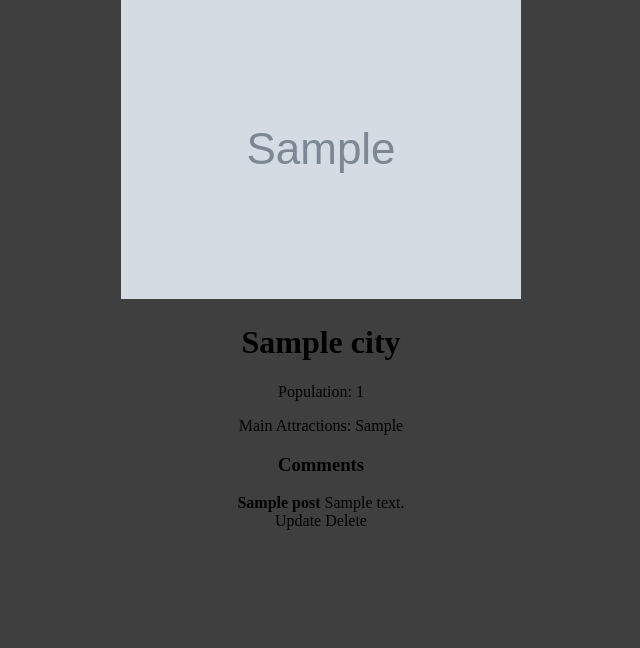
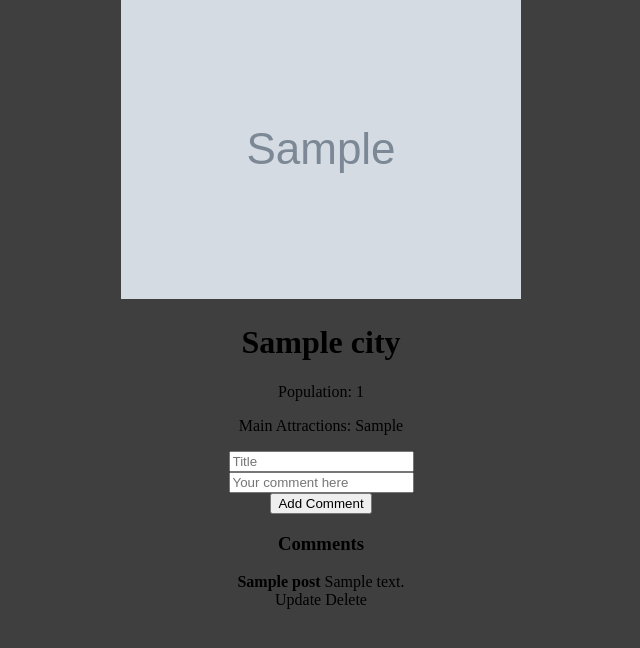
Before and after one commit to maxmcgrath1/Project_Wayfarer, a Django app: page /cities/1/ in a window 1280 px wide. Shown: the part 37-685 px from the top of the page, without its empty margins (319-959 px from the left). Run offline with Django 4.2, Linux system fonts and the light colour scheme; tables that the repository leaves empty hold one stand-in row (values such as "Sample post"); grey boxes marked "Sample" are stand-in pictures.

Commit message:
added form to submit comments

```diff
--- a/main_app/templates/city_detail.html
+++ b/main_app/templates/city_detail.html
@@ -11,6 +11,33 @@
     <p>Population: {{city.population}}</p>
     <p>Main Attractions: {{city.attractions}}</p>
 </div>
+<form class="mb-5" action="{% url 'post_create' city.pk %}" method="post">
+    {% csrf_token %}
+    <div class="field has-addons">
+        <div class="control">
+            <input
+                class="input"
+                type="text"
+                name="title"
+                placeholder="Title"
+                required
+            />
+        </div>
+        <div class="control">
+            <input
+                class="input"
+                type="text"
+                name="body"
+                placeholder="Your comment here"
+                min="1"
+                required
+            />
+        </div>
+        <div class="control">
+            <input class="button is-primary" type="submit" value="Add Comment" />
+        </div>
+    </div>
+</form>
 <div>
     <h3>Comments</h3>
     <div>
--- a/main_app/urls.py
+++ b/main_app/urls.py
@@ -9,6 +9,6 @@ urlpatterns = [
     path('cities/<int:pk>/', views.CityDetail.as_view(), name ="city_detail"),
     path('cities/<int:pk>/update', views.CityUpdate.as_view(), name ="city_update"),
     path('cities/<int:pk>/delete', views.CityDelete.as_view(), name ="city_delete"),
-    path('cities/<int:pk>/posts/new/', views.PostCreate.as_view(), name="song_create"),
+    path('cities/<int:pk>/posts/new/', views.PostCreate.as_view(), name="post_create"),
     path('accounts/signup/', views.Signup.as_view(), name="signup"),
 ]
```
